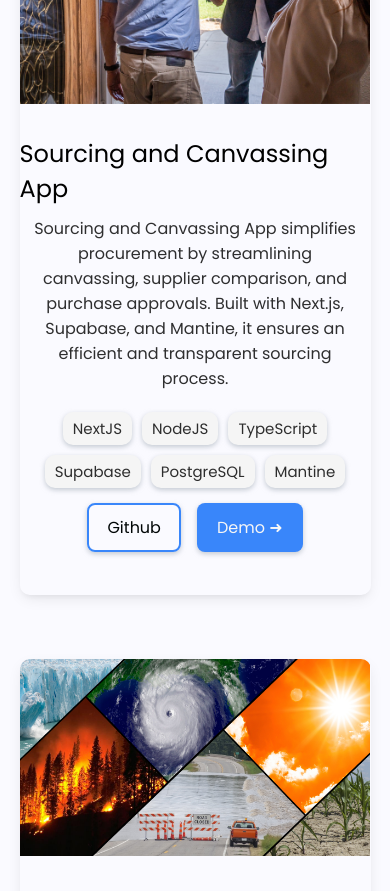
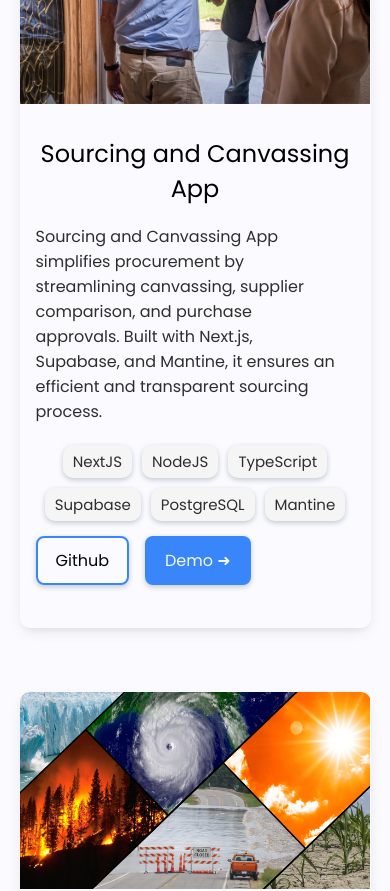
Before and after one commit to xjeyceex/migss-portfolio, a React (Create React App) app: page / in a window 390 px wide. Shown: the part 1200-2091 px from the top of the page. Built offline with nearby package versions, Linux system fonts and the light colour scheme.

Commit message:
responsive ui

```diff
--- a/src/components/Experiences/ProjectCard/ProjectCardElements.js
+++ b/src/components/Experiences/ProjectCard/ProjectCardElements.js
@@ -29,11 +29,14 @@ export const CardRight = styled.div`
   display: flex;
   flex-direction: column;
   justify-content: center;
-  align-items: center;
+  align-items: flex-start;
+  padding: 0 1rem;
 
   h4 {
     font-size: 1.5rem;
     font-weight: 400;
+    margin-bottom: 0.5rem;
+    text-align: center;
   }
 
   p {
@@ -42,14 +45,10 @@ export const CardRight = styled.div`
     margin-top: 10px;
     margin-bottom: 1rem;
     color: rgba(0, 0, 0, 0.815);
-    text-align: center;
+    text-align: left;
+  }
 
-    @media (min-width: 992px) {
-      text-align: start;
-    }
-  }
   @media (min-width: 992px) {
-    align-items: flex-start;
     margin-top: 1rem;
   }
 `;
```
